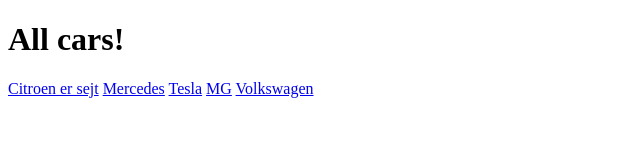
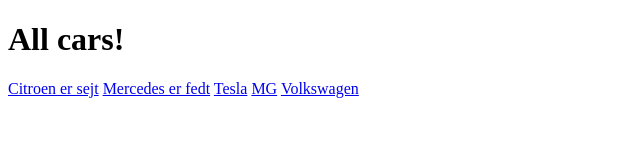
Before and after one commit to Taekker/bilprojekt, a plain HTML site: page index.html in a window 1280 px wide. Shown: the full height of the page, 0-640 px from the left. Drawn offline with Linux system fonts and the light colour scheme.

Commit message:
mercedes er fedt

```diff
--- a/index.html
+++ b/index.html
@@ -9,7 +9,7 @@
   <body>
     <h1>All cars!</h1>
     <a href="citroen.html">Citroen er sejt</a>
-    <a href="mercedes.html">Mercedes</a>
+    <a href="mercedes.html">Mercedes er fedt</a>
     <a href="tesla.html">Tesla</a>
     <a href="mg.html">MG</a>
     <a href="volkswagen.html">Volkswagen</a>
```
